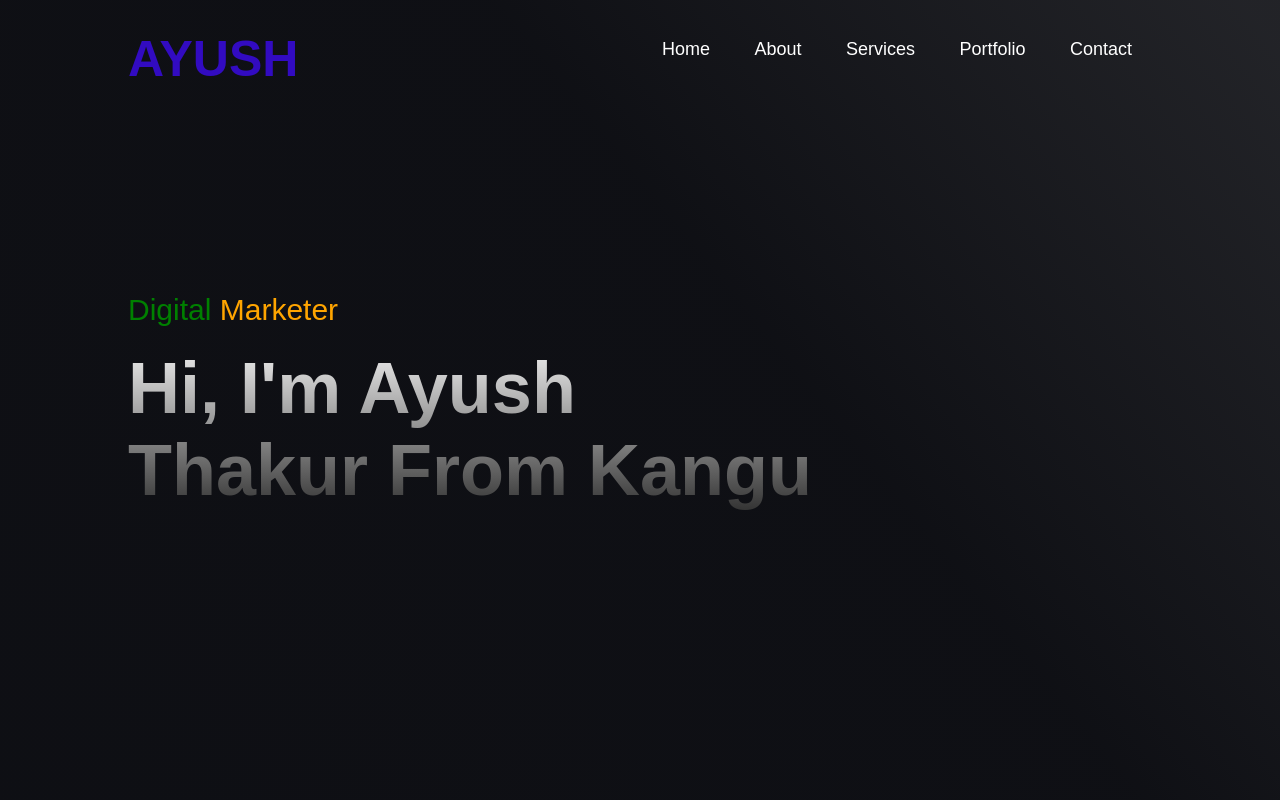
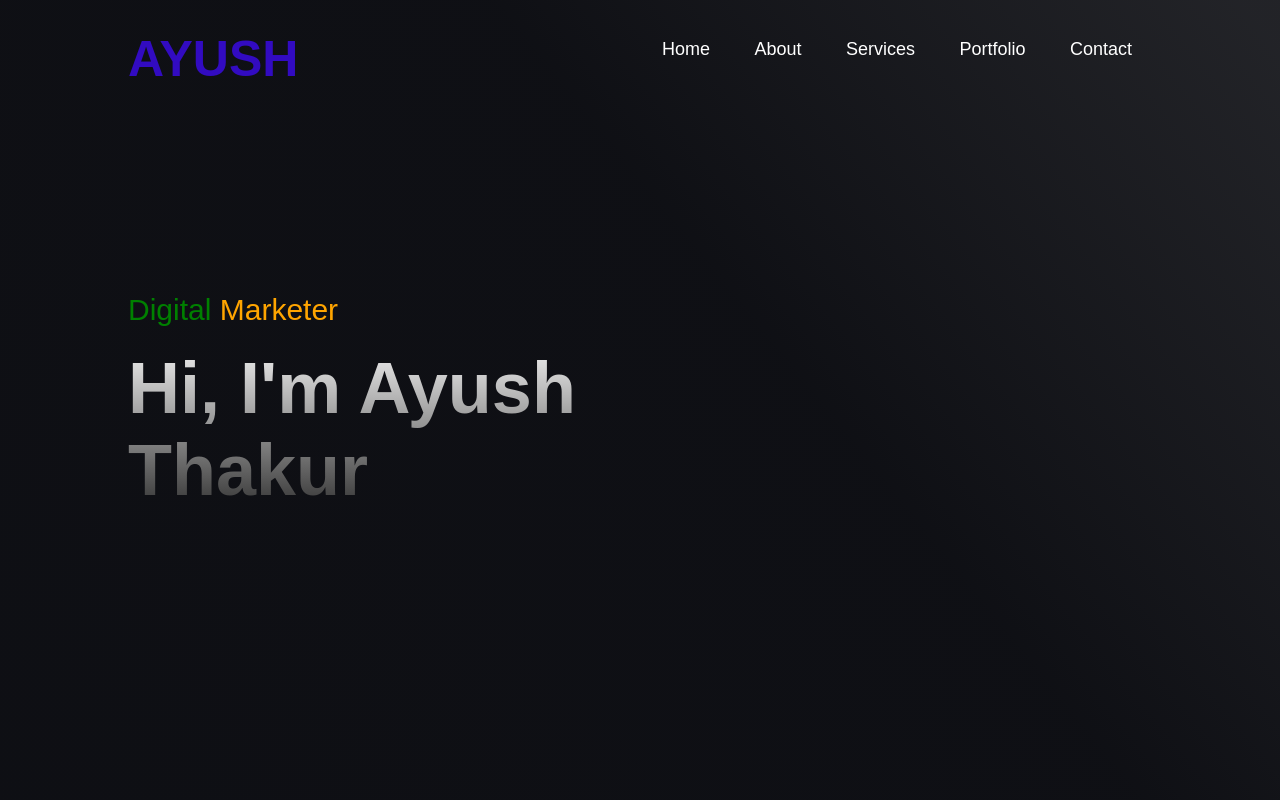
Before and after one commit to hytek-org/Portfolio, a plain HTML site: page Ayush/index.html in a window 1280 px wide. Shown: the top 800 px of the page. Drawn offline with Linux system fonts and the light colour scheme.

Commit message:
Update index.html

```diff
--- a/Ayush/index.html
+++ b/Ayush/index.html
@@ -28,7 +28,7 @@
             </nav>
             <div class="header-text">
                 <p> <span style="color:green;"> Digital</span> <span style="color:orange;"> Marketer </span></p>
-                <h3>Hi, I'm <span> Ayush </span> <br> Thakur From Kangu</h3>
+                <h3>Hi, I'm <span> Ayush </span> <br> Thakur </h3>
             </div>
         </div>
     </div>
```
